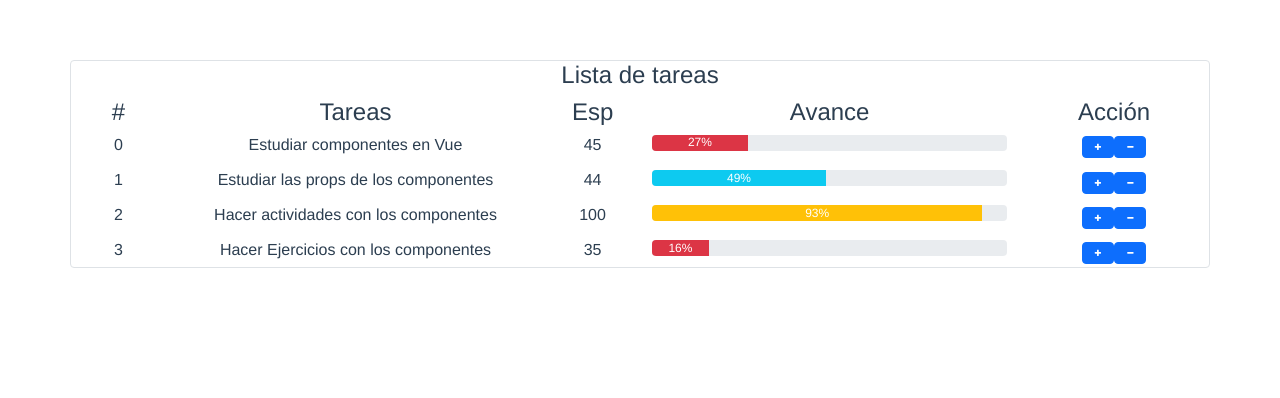
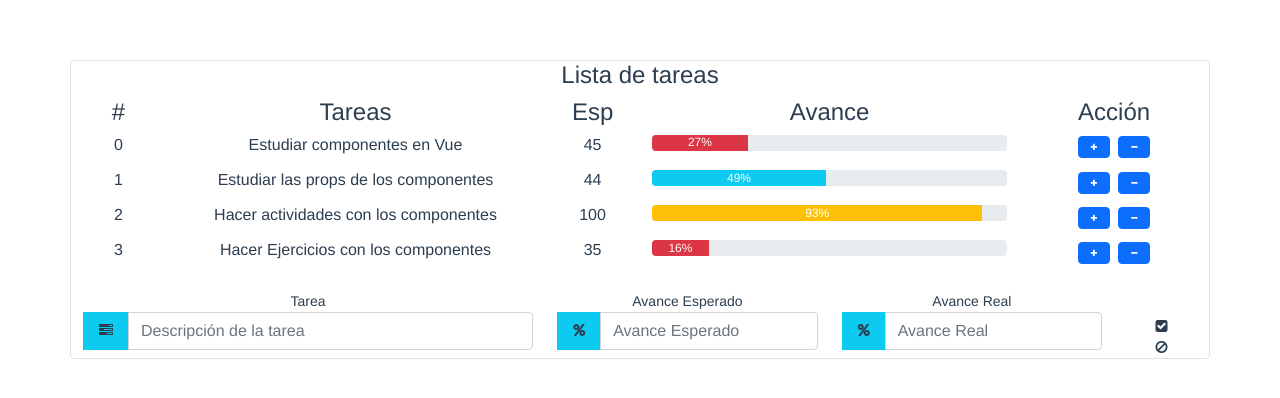
Before and after one commit to Juan-David-Orozco/portafolio-vue, a Vue app: page / in a window 1280 px wide. Both pictures are taken after a click on the element 1097 px from the left and 147 px from the top of the page. Shown: the top 398 px of the page. Built offline with nearby package versions, Linux system fonts and the light colour scheme.

Commit message:
agregar funcionalidades lista tareas - L2U3

```diff
--- /dev/null
+++ b/src/components/AgregarComponent.vue
@@ -0,0 +1,87 @@
+<template>
+  <div id='agregarStyle' class="row text-left mt-4" v-if='mostrar'>
+    <div class="form-group col-5">
+        <label for="tarea" class="cols-sm-2 control-label">Tarea</label>
+        <div class="cols-sm-10">
+            <div class="input-group">
+            <span class="pt-2 px-3 input-group-addon bg-info">
+                <i class="fa fa-tasks fa" aria-hidden="true"></i>
+            </span>
+            <input type="text" class="form-control" name="tarea"
+              id="tarea" placeholder="Descripción de la tarea"
+              v-model='tarea'/>
+            </div>
+        </div>
+    </div>
+    <div class="form-group col-3">
+        <label for="esperado" class="cols-sm-2 control-label">Avance Esperado</label>
+        <div class="cols-sm-10">
+            <div class="input-group">
+            <span class="pt-2 px-3 input-group-addon bg-info">
+                <i class="fa fa-percent fa" aria-hidden="true"></i>
+            </span>
+            <input type="text" class="form-control" name="esperado"
+              id="esperado" placeholder="Avance Esperado"
+              v-model="esperado"/>
+            </div>
+        </div>
+    </div>
+    <div class="form-group col-3">
+        <label for="progreso" class="cols-sm-2 control-label">Avance Real</label>
+        <div class="cols-sm-10">
+            <div class="input-group">
+            <span class="pt-2 px-3 input-group-addon bg-info">
+                <i class="fa fa-percent fa" aria-hidden="true"></i>
+            </span>
+            <input type="text" class="form-control" name="avance"
+              id="avance" placeholder="Avance Real"
+              v-model="avance" />
+            </div>
+        </div>
+    </div>
+    <div class="form-group col-1">
+        <label for="progreso" class="cols-sm-2 control-label"></label>
+        <div class="cols-sm-10 mt-1">
+            <span class="pt-2 px-3" v-on:click='manejoClick($event)'>
+              <i class="fa fa-check-square" aria-hidden="true" id='agregar'></i>
+            </span>
+            <span class="pt-2 px-3" v-on:click="manejoClick($event)">
+              <i class="fa fa-ban" aria-hidden="true" id='cancelar'></i>
+            </span>
+        </div>
+    </div>
+  </div>
+</template>
+
+<script>
+export default {
+  name: 'agregar-component',
+  props: {activo: String, mostrar: Boolean},
+  data: function () {
+    return {
+      tarea: '',
+      esperado: '',
+      avance: '',
+      //mostrar: this.show
+    }
+  },
+  methods: {
+    manejoClick: function (e) {
+      if (e.target.id==='agregar'){
+        this.$emit('agregar',{nombre: this.tarea,esperado: this.esperado,avance: this.avance})
+        this.tarea='';
+        this.esperado='';
+        this.avance='';
+      }
+      //else
+      //  this.mostrar = false
+    }
+  }
+}
+</script>
+
+<style>
+  #agregarStyle {
+    font-size: 14px;
+  }
+</style>
--- a/src/components/AvanceComponent.vue
+++ b/src/components/AvanceComponent.vue
@@ -12,8 +12,8 @@
   export default {
     name: 'avance-component',
     props: {
-        progreso:Number,
-        esperado:Number
+      progreso:Number,
+      esperado:Number
     },
     data: function () {
       return {
--- a/src/components/TareaComponent.vue
+++ b/src/components/TareaComponent.vue
@@ -1,59 +1,76 @@
 <template >
   <div>
-    <div class='row mt-2 text-left' v-for="(task, index) in tasks" v-bind:key='index'>
-        <div class='col-1 h6'>
-        {{index}}
+    <div class="row mt-2 text-left" v-for="(task, index) in tasks" v-bind:key="index">
+      <div class="col-1 h6">
+        {{ index }}
       </div>
-        <div class='col-4 h6'>
-        {{task.nombre}}
+      <div class="col-4 h6">
+        {{ task.nombre }}
       </div>
-        <div class='col-1 h6'>
-        {{task.esperado}}
+      <div class="col-1 h6">
+        {{ task.esperado }}
       </div>
-        <div class='col-4 h6'>
+      <div class="col-4 h6">
         <avance-component
-            v-bind:progreso='task.avance'
-            v-bind:esperado='task.esperado'>
+          v-bind:progreso='Number(task.avance)'
+          v-bind:esperado='Number(task.esperado)'
+        >
         </avance-component>
       </div>
-        <div class='col-2 text-center mt-0 p-0'>
-        <span v-bind:id='"agregar"'
-            v-bind:class='["mr-1","btn","btn-primary", agregar]'
+      <div class="col-2 text-center mt-0 p-0">
+        <span
+          v-bind:id="'agregar'"
+          v-bind:class="['mx-1', 'btn', 'btn-primary', agregar]"
           style="font-size: 8px"
-            v-on:click='manejoClick($event)'></span>
-        <span v-bind:id='"eliminar-"+index'
-            v-bind:class='["btn","btn-primary", eliminar]'
+          v-on:click="manejoClick($event)"
+        ></span>
+        <span
+          v-bind:id="'eliminar-' + index"
+          v-bind:class="['mx-1','btn', 'btn-primary', eliminar]"
           style="font-size: 8px"
-            v-on:click='manejoClick($event)'></span>
+          v-on:click="manejoClick($event)"
+        ></span>
       </div>
     </div>
+    <agregar-component
+      v-bind:mostrar='mostrarAgregar'
+      v-on:agregar='agregarTarea($event)'>
+    </agregar-component>
   </div>
 </template>
 
 <script>
-  import AvanceComponent from './AvanceComponent.vue'
+import AvanceComponent from "./AvanceComponent.vue";
+import AgregarComponent from './AgregarComponent.vue'
 
 export default {
-    name:'tarea-component',
+  name: "tarea-component",
   data: function () {
     return {
-        agregar: 'fa fa-plus',
-        eliminar: 'fa fa-minus',
-        tasks: [{nombre:'Estudiar componentes en Vue',avance:27, esperado:45},
-            {nombre:'Estudiar las props de los componentes',avance:49, esperado:44},
-            {nombre:'Hacer actividades con los componentes',avance:93, esperado:100},
-            {nombre:'Hacer Ejercicios con los componentes',avance:16, esperado:35}]
+      agregar: "fa fa-plus",
+      eliminar: "fa fa-minus",
+      mostrarAgregar: false,
+      tasks: [
+        { nombre: "Estudiar componentes en Vue", avance: 27, esperado: 45 },
+        { nombre: "Estudiar las props de los componentes", avance: 49, esperado: 44, },
+        { nombre: "Hacer actividades con los componentes", avance: 93, esperado: 100, },
+        { nombre: "Hacer Ejercicios con los componentes", avance: 16, esperado: 35, },
+      ],
+    };
+  },
+  components: {
+    AvanceComponent,
+    AgregarComponent
+  },
+  methods: {
+    manejoClick: function (e) {
+      var btnId = e.target.id.split("-");
+      if (btnId[0] === "eliminar") this.tasks.splice(btnId[1], 1);
+      if (btnId[0] === 'agregar') this.mostrarAgregar = true;
+    },
+    agregarTarea: function (value) {
+      this.tasks.push(value);
     }
   },
-    components: {
-      AvanceComponent
-    },
-    methods:{
-      manejoClick: function (e) {
-        var btnId = e.target.id.split('-');
-        if (btnId[0]==='eliminar')
-          this.tasks.splice(btnId[1],1);
-      }
-    }
-  }
+};
 </script>
```
Lines whose indentation alone changed are shown as unchanged.
